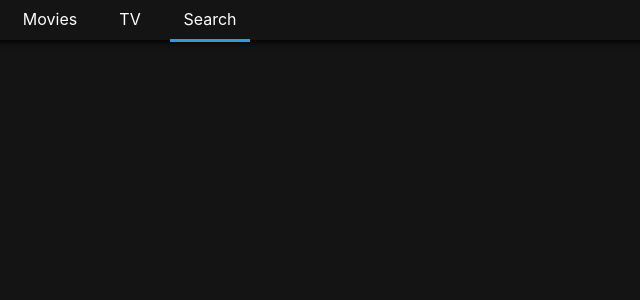
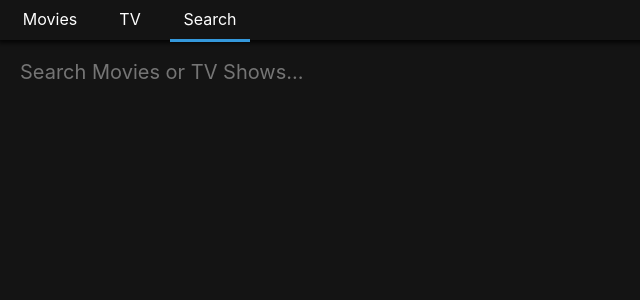
Before and after one commit to sumzzzzz/nomflix, a React (Create React App) app: page /search in a window 1280 px wide. Shown: the top 300 px of the page, without its empty margins (0-640 px from the left). Built offline with nearby package versions, Linux system fonts and the light colour scheme.

Commit message:
SearchContainer & SearchPresenter

```diff
--- a/src/Components/Loader.js
+++ b/src/Components/Loader.js
@@ -14,7 +14,7 @@
 export default () => (
   <Container>
     <span role="img" aria-label="Loading">
-      Loading...
+      🕒 Loading...
     </span>
   </Container>
 );
--- a/src/Routes/Search/SearchContainer.js
+++ b/src/Routes/Search/SearchContainer.js
@@ -12,12 +12,24 @@
     error: null,
   };
 
-  handleSubmit = () => {
+  handleSubmit = (event) => {
+    event.preventDefault();
+    // input 창에서 검색어 입력 후 Enter 입력 시, 기본값이 submit이므로,
+    // browser가 submit함. -> browser가 page를 새로고침 하고, state를 잃어버림
+    // 따라서 이 이벤트를 가로챔
     const { searchTerm } = this.state;
     if (searchTerm !== "") {
       this.searchByTerm();
     }
   };
+
+  updateTerm = (event) => {
+    const {
+      target: { value },
+    } = event;
+    this.setState({ searchTerm: value });
+  };
+
   searchByTerm = async () => {
     const { searchTerm } = this.state;
     this.setState({ loading: true });
@@ -26,9 +38,9 @@
         data: { results: movieResults },
       } = await movieApi.search(searchTerm);
       const {
-        data: { results: showResults },
+        data: { results: tvResults },
       } = await tvApi.search(searchTerm);
-      this.setState({ movieResults, showResults });
+      this.setState({ movieResults, tvResults });
     } catch {
       this.setState({ error: "Can't find results.f" });
     } finally {
@@ -46,6 +58,7 @@
         loading={loading}
         error={error}
         handleSubmit={this.handleSubmit}
+        updateTerm={this.updateTerm}
       />
     );
   }
--- a/src/Routes/Search/SearchPresenter.js
+++ b/src/Routes/Search/SearchPresenter.js
@@ -2,6 +2,23 @@
 import React from "react";
 import PropTypes from "prop-types";
 import styled from "styled-components";
+import Loader from "Components/Loader";
+import Section from "Components/Section";
+
+const Container = styled.div`
+  padding: 0px 20px;
+`;
+
+const Form = styled.form`
+  margin-bottom: 50px;
+  width: 100%;
+`;
+
+const Input = styled.input`
+  all: unset;
+  font-size: 20px;
+  width: 100%;
+`;
 
 const SearchPresenter = ({
   movieResults,
@@ -10,7 +27,38 @@
   loading,
   error,
   handleSubmit,
-}) => null;
+  updateTerm,
+}) => (
+  <Container>
+    <Form onSubmit={handleSubmit}>
+      <Input
+        placeholder="Search Movies or TV Shows..."
+        value={searchTerm}
+        onChange={updateTerm}
+      />
+    </Form>
+    {loading ? (
+      <Loader />
+    ) : (
+      <>
+        {movieResults && movieResults.length > 0 && (
+          <Section title="Movie Results">
+            {movieResults.map((movie) => (
+              <span key={movie.id}>{movie.title}</span>
+            ))}
+          </Section>
+        )}
+        {tvResults && tvResults.length > 0 && (
+          <Section title="TV Show Results">
+            {tvResults.map((show) => (
+              <span key={show.id}>{show.name}</span>
+            ))}
+          </Section>
+        )}
+      </>
+    )}
+  </Container>
+);
 
 SearchPresenter.propTypes = {
   movieResults: PropTypes.array,
@@ -19,6 +67,7 @@
   loading: PropTypes.bool.isRequired,
   error: PropTypes.string,
   handleSubmit: PropTypes.func.isRequired,
+  updateTerm: PropTypes.func.isRequired,
 };
 
 export default SearchPresenter;
```
